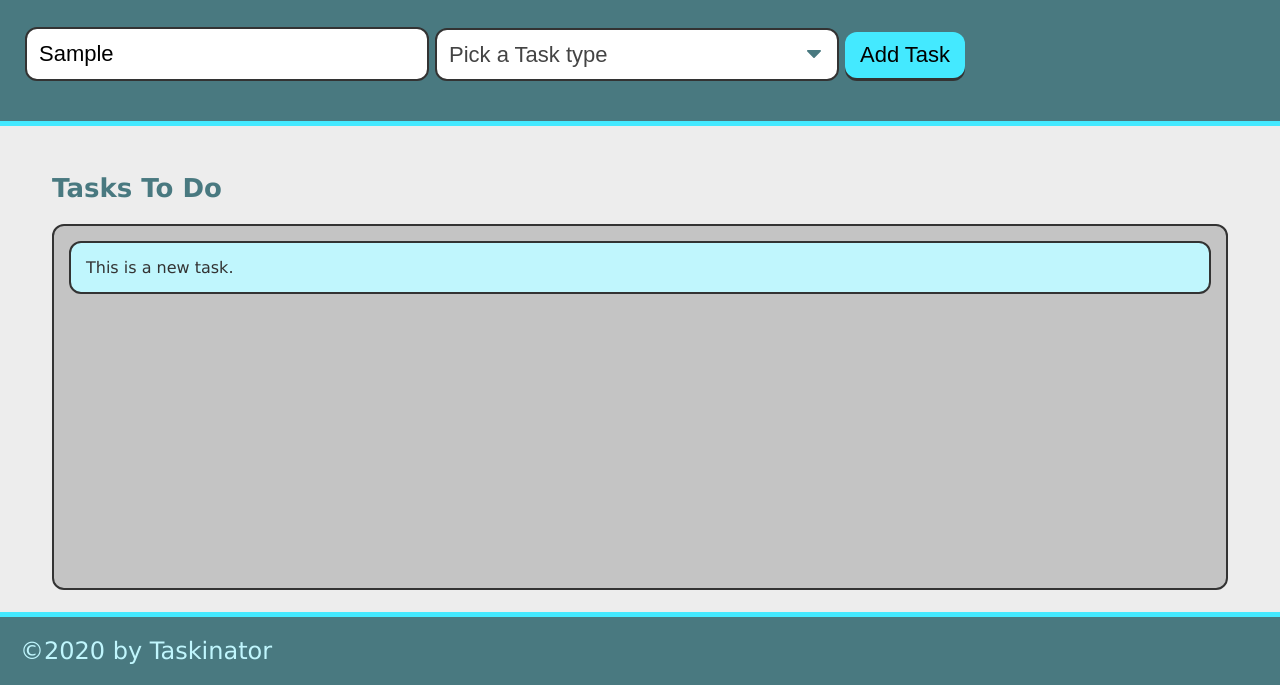
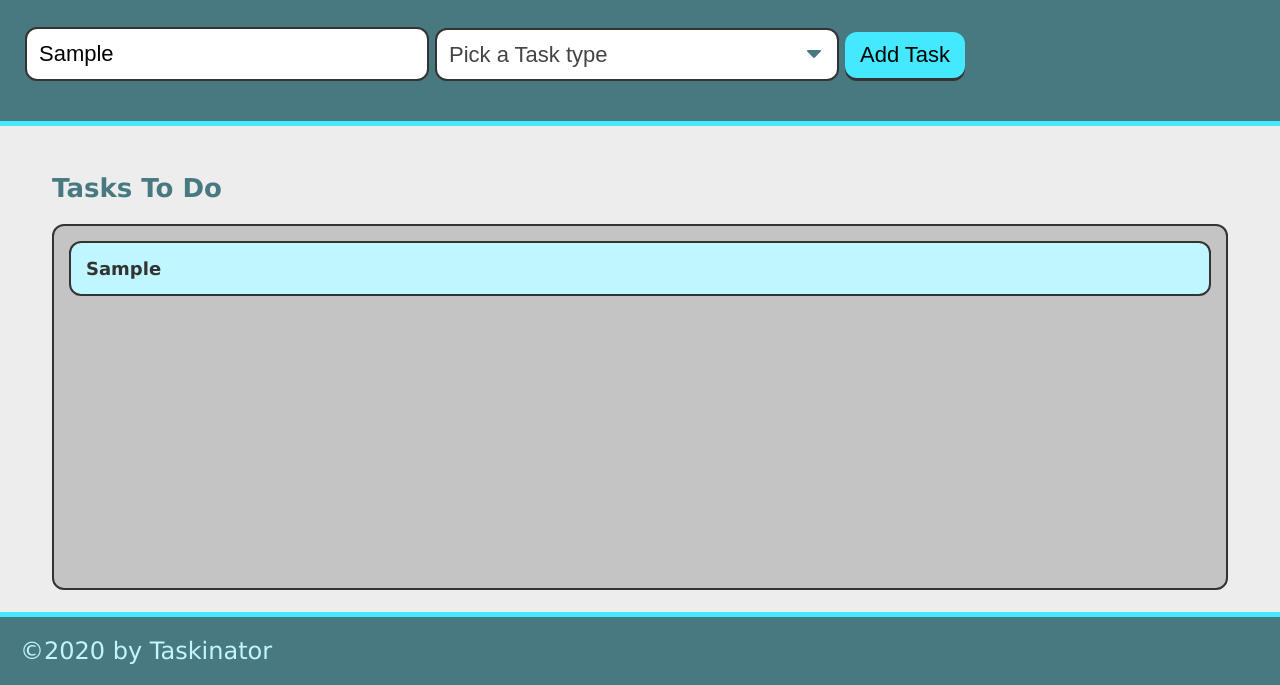
Before and after one commit to AllysonMcGrath/taskinator, a plain HTML site: page index.html in a window 1280 px wide. Both pictures are taken after typing "Sample" into the empty fields and a click on the button "Add Task". Shown: the part 115-800 px from the top of the page. Drawn offline with Linux system fonts and the light colour scheme.

Commit message:
added task type value display

```diff
--- a/assets/js/script.js
+++ b/assets/js/script.js
@@ -3,10 +3,24 @@
 
 var createTaskHandler = function(event) {
     event.preventDefault();
+    var taskNameInput = document.querySelector("input[name='task-name']").value;
+    var taskTypeInput = document.querySelector("select[name='task-type']").value;
 
+    //create list item
     var listItemEl = document.createElement("li");
     listItemEl.className = "task-item";
-    listItemEl.textContent = "This is a new task.";
+
+    //create div to hold task info and add to list item
+    var taskInfoEl = document.createElement("div");
+
+    //give it a class name
+    taskInfoEl.className = "task-info";
+
+    //add HTML content to div
+    taskInfoEl.innerHTML = "<h3 class='task-name'>" + taskNameInput + "</h3><span class='task-type'>" + taskTypeInput + "</span>";
+    listItemEl.appendChild(taskInfoEl);
+
+    //add entire list item to list
     tasksToDoEl.appendChild(listItemEl);
 };
 
--- a/index.html
+++ b/index.html
@@ -16,7 +16,7 @@
                 <input type="text" name="task-name" placeholder="Enter Task Name" />
             </div>
             <div class="form-group">
-                <select name="task-group" class="select-dropdown">
+                <select name="task-type" class="select-dropdown">
                     <option value="" disabled selected>Pick a Task type</option>
                     <option value="Print">Print</option>
                     <option value="Web">Web</option>
```
